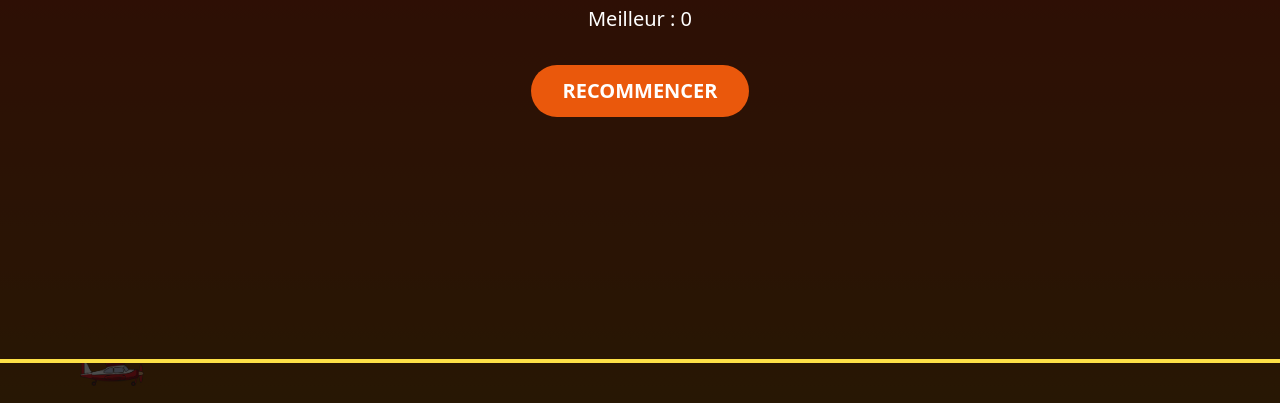
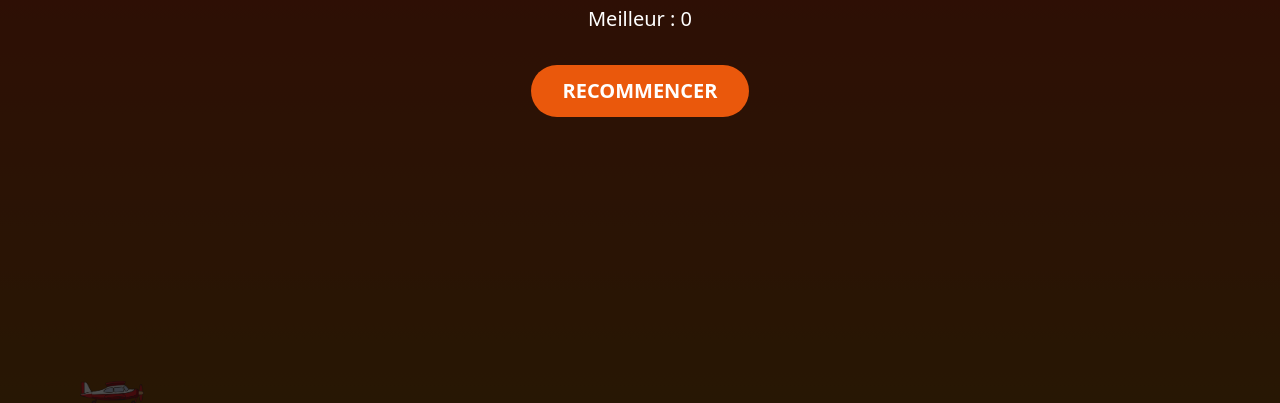
Before and after one commit to VSAClem/JeuColere, a plain HTML site: page index.html in a window 1280 px wide. Both pictures are taken after a click on the button "COMMENCER". Shown: the part 397-800 px from the top of the page. Drawn offline with nearby package versions, Linux system fonts and the light colour scheme.

Commit message:
Update index.html

```diff
--- a/index.html
+++ b/index.html
@@ -50,8 +50,6 @@
 
         <div id="score" class="absolute top-4 right-4 text-white text-2xl font-bold hidden">0</div>
     </div>
-<!-- Ligne sol -->
-<div id="ground-line" class="absolute left-0 w-full h-1 bg-yellow-300" style="bottom: 40px;"></div>
     <script>
         document.addEventListener('DOMContentLoaded', () => {
             const plane = document.getElementById('plane');
@@ -200,7 +198,7 @@
                     }
                 });
 
-                if (planePosition + 40 > gameAreaHeight) {
+                if (planePosition + 20 > gameAreaHeight) {
                     endGame(false);
                     return;
                 }
```
